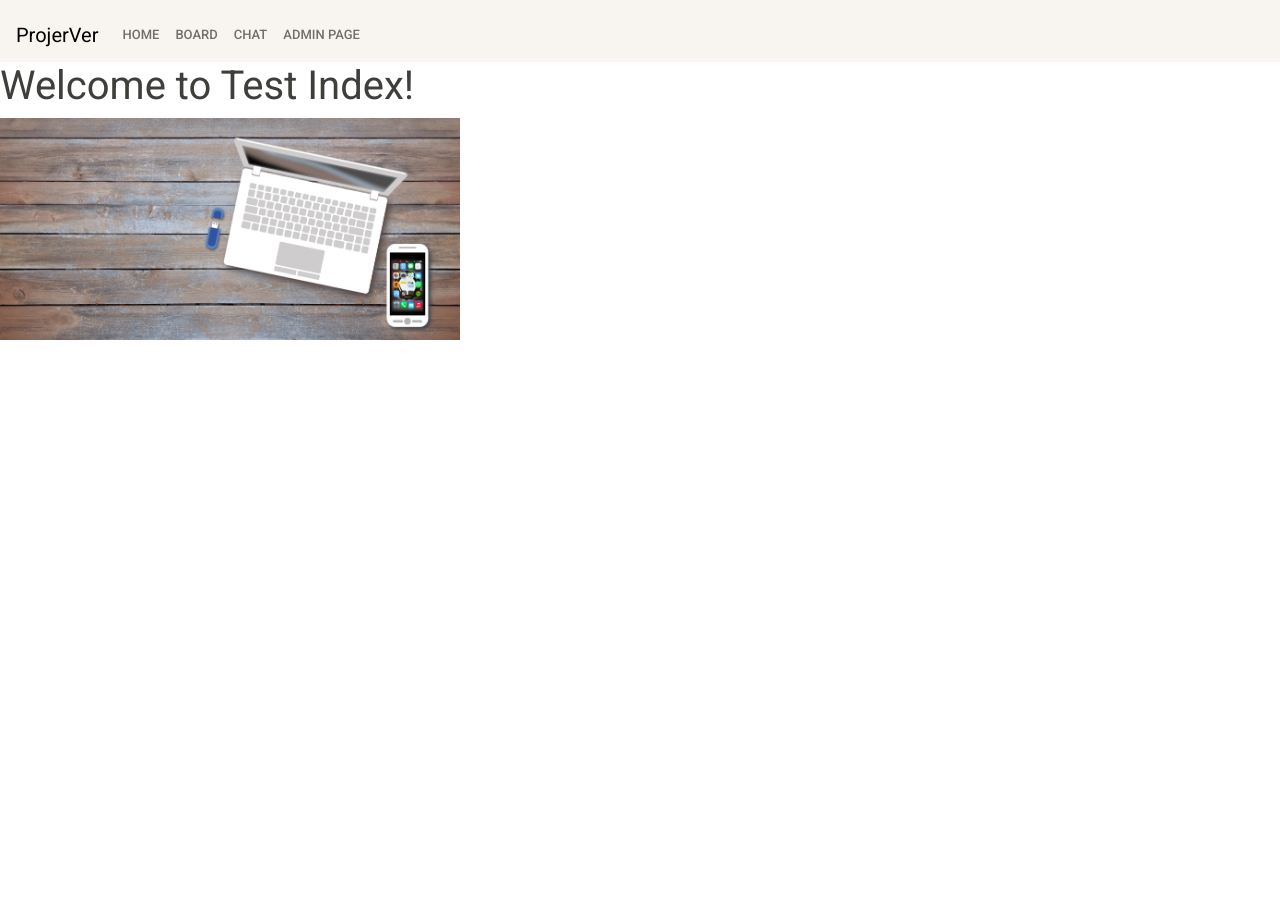
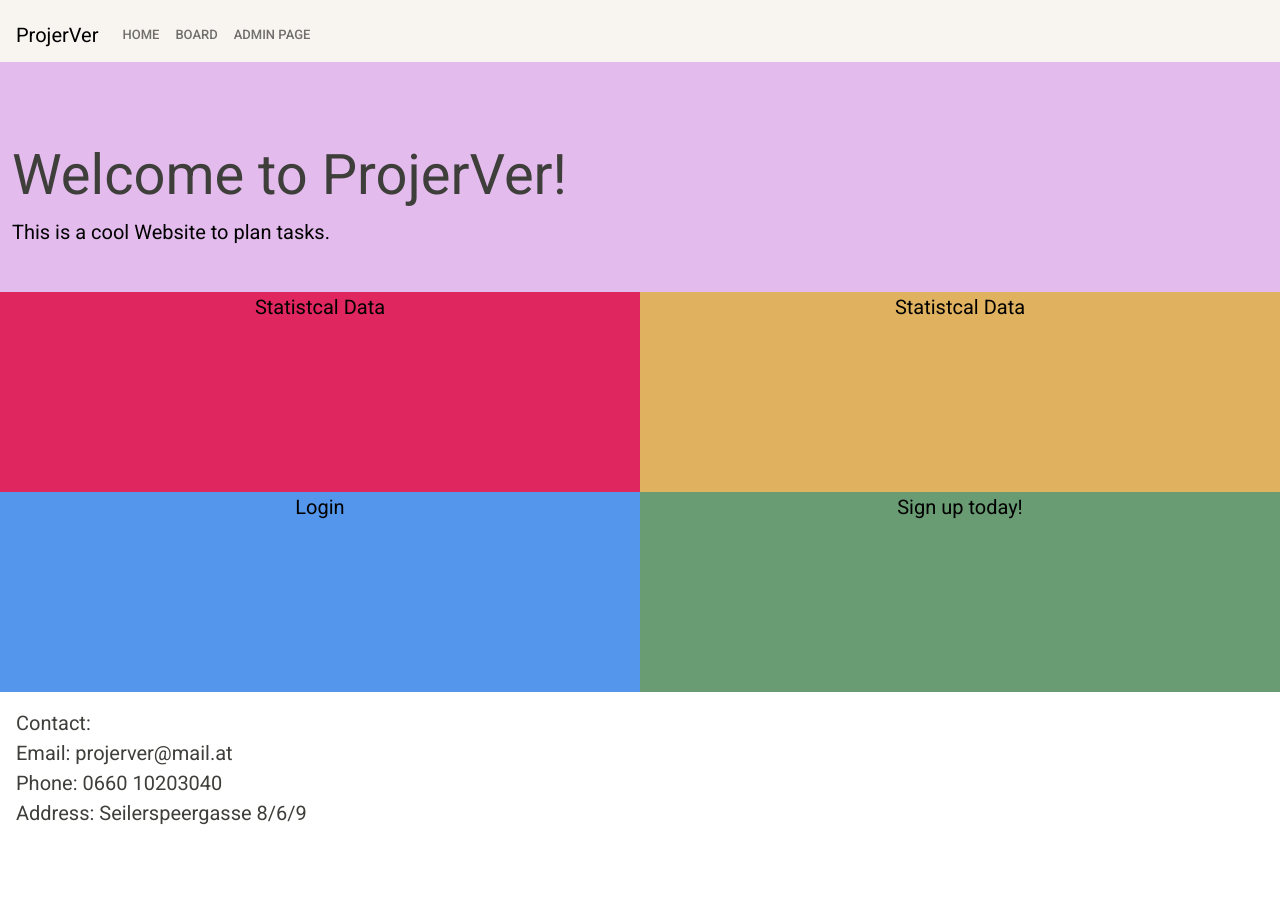
Before and after one commit to juliusBam/ProjerVer, a PHP site: page / in a window 1280 px wide. Before the commit the page ends 340 px from the top, so only its background shows below. Run offline with PHP 8.4, Linux system fonts and the light colour scheme; some libraries are stand-ins or nearby versions.

Commit message:
basic design for index page

```diff
--- a/css/myStyle.css
+++ b/css/myStyle.css
@@ -13,3 +13,23 @@ h3
   padding-left: 20px;
   padding-top: 20px;
 }
+.title{
+  height: 230px;
+}
+.content{
+  height: 200px;
+}
+.pt-6{
+  padding-top: 5rem;
+  padding-right: 20px;
+}
+p{
+  color: black;
+}
+.icon{
+  width: 10px;
+  height: 10px;
+}
+.content:hover {
+    filter: brightness(85%);
+}
--- /dev/null
+++ b/javaScript/scriptIndex.js
@@ -0,0 +1,3 @@
+$(document).ready(function(){
+    $("h1").fadeIn();
+});
--- a/php/adminPage.php
+++ b/php/adminPage.php
@@ -1,6 +1,6 @@
 <?php include('../php/include/header.php')?>
 <?php include('include/modals.inc.php');?>
-    <script src="../javaScript/userAlerts.js" type="text/javascript"></script>
+<script src="../javaScript/userAlerts.js" type="text/javascript"></script>
 <script src="../javaScript/scriptAdminPage.js" type="text/javascript"></script>
 <script src="../javaScript/functionsAdminPage.js" type="text/javascript"></script>
 <h2 class="text-left">Admin Page</h2>
--- a/php/include/header.php
+++ b/php/include/header.php
@@ -15,6 +15,9 @@
   <body>
   <nav class="navbar navbar-expand-lg navbar-light bg-light">
   <a class="navbar-brand mb-0 h1 mt-2 ms-3">ProjerVer</a>
+  <button class="navbar-toggler" type="button" data-toggle="collapse" data-target="#navbarNav" aria-controls="navbarNav" aria-expanded="false" aria-label="Toggle navigation">
+    <span class="navbar-toggler-icon"></span>
+  </button>
   <div class="collapse navbar-collapse" id="navbarNav">
     <ul class="navbar-nav mt-2">
       <li class="nav-item active">
@@ -23,9 +26,6 @@
       <li class="nav-item">
         <a class="nav-link" href="todo.php">Board</a>
       </li>
-      <li class="nav-item">
-        <a class="nav-link" href="#">Chat</a>
-      </li>
       <li>
         <a class="nav-link" href="adminPage.php">Admin Page</a>
       </li>
--- a/php/index.php
+++ b/php/index.php
@@ -1,4 +1,7 @@
+<script src="https://code.jquery.com/jquery-2.1.3.min.js"></script>
+<script src="http://maxcdn.bootstrapcdn.com/bootstrap/3.3.1/js/bootstrap.min.js"></script>
  <?php include('include/header.php')?>
+ <script src="../javaScript/scriptIndex.js" type="text/javascript"></script>
   <?php
     if(isset($_GET["site"]))
     {
@@ -9,9 +12,45 @@
       }
     }
   ?>
-  <div class="contianer">
-    <h1>Welcome to Test Index!</h1>
-  </div>
-  <img src="../img/office_banner.jpg" class="img-fluid" alt="Responsive image" width="460"></img>
+  <div class="container-fluid">
+    <div class="row title" style="background-color: #e3bbed;">
+        <span class="pt-6">
+          <h1 class="display-4">Welcome to ProjerVer!</h1>
+          <p class="lead">This is a cool Website to plan tasks.</p>
+        </span>
+    </div>
+    <div class="row">
+      <div class="col content" style="background-color: #e0265f;">
+        <span class="text-center">
+          <p class="lead">Statistcal Data</p>
+        </span>
+      </div>
+      <div class="col content" style="background-color: #e0b25f;">
+        <span class="text-center">
+          <p class="lead">Statistcal Data</p>
+        </span>
+      </div>
+    </div>
+    <div class="row">
+      <div class="col content" style="background-color: #5496eb;">
+        <span class="text-center">
+          <p class="lead">Login</p>
+        </span>
+      </div>
+      <div class="col content" style="background-color: #699c73;">
+        <span class="text-center">
+          <p class="lead">Sign up today!</p>
+        </span>
+      </div>
+    </div>
+    </div>
+    <div class="row title">
+      <span class="lead pt-3 ms-3">
+      Contact: <br>
+      Email:   projerver@mail.at <br>
+      Phone:   0660 10203040 <br>
+      Address:  Seilerspeergasse 8/6/9
+    </span>
+    </div>
   </body>
 </html>
```
